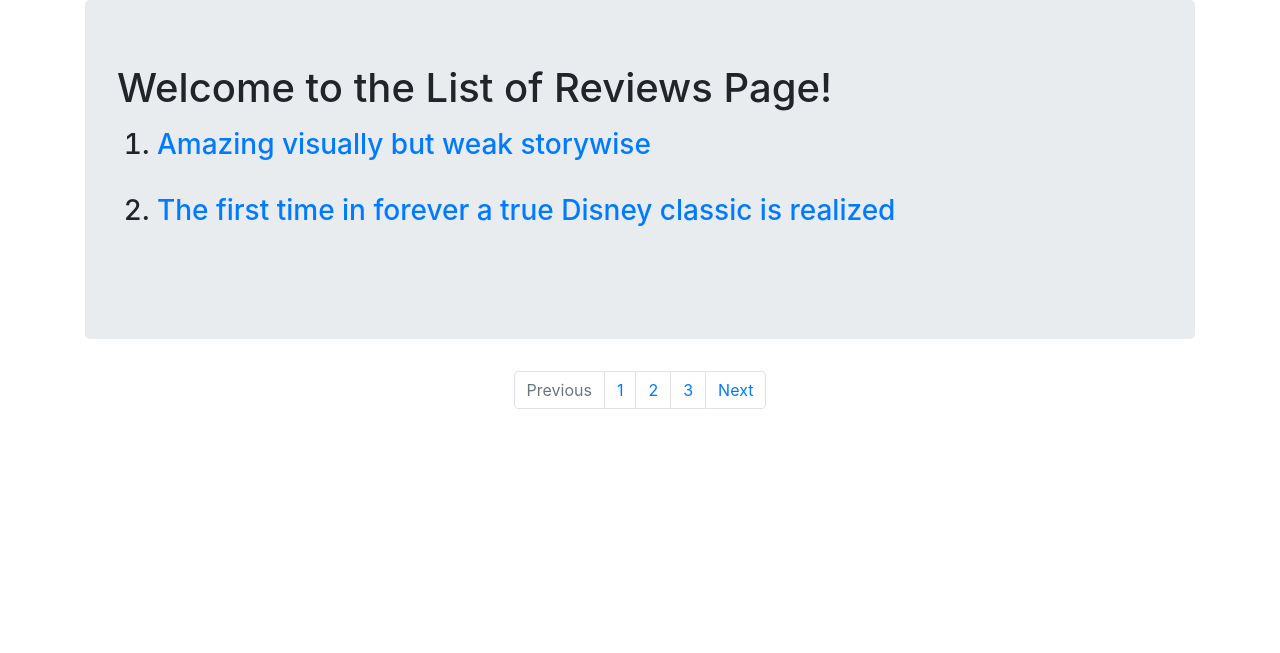
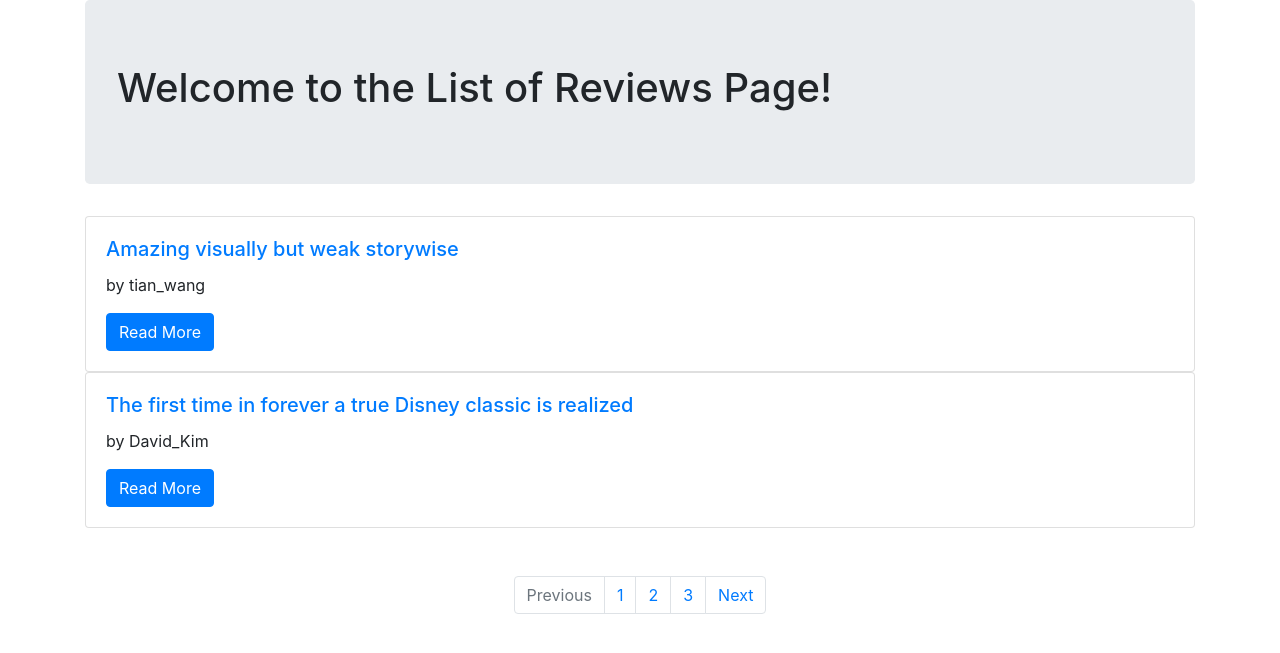
Before and after one commit to Zhehao-w/MoviEnjoy, a Django app: page /review/ in a window 1280 px wide. Shown: the part 70-723 px from the top of the page. Run offline with Django 3.2, Linux system fonts and the light colour scheme; data comes from the database, SQL or seed files in the repository; some libraries are stand-ins or nearby versions.

Commit message:
edit review list

```diff
--- a/review/templates/review/review_list.html
+++ b/review/templates/review/review_list.html
@@ -3,22 +3,19 @@
 {% load staticfiles %}
 {% block body_block %}
 <div class="jumbotron">
-
   <h1>Welcome to the List of Reviews Page!</h1>
-  <p></p>
-
-
-
-  <ol>
-    {% for review in review_list %}
-    <h3>
-      <li><a href="{{review.id}}/">{{review.title}} </a></li>
-    </h3> <br>
-    {% endfor %}
-  </ol>
-
 </div>
 
+{% for review in review_list %}
+<div class="card" style="width: w-100;">
+  <div class="card-body">
+    <h5 class="card-title"><a href="{{review.id}}/">{{review.title}}</a></h5>
+    <p class="card-text">by {{review.author}}</p>
+    <a href="#" class="btn btn-primary">Read More</a>
+  </div>
+</div>
+{% endfor %}
+<br><br>
 
 <!-- TODO: Paination -->
 <nav aria-label="Page navigation example">
```
